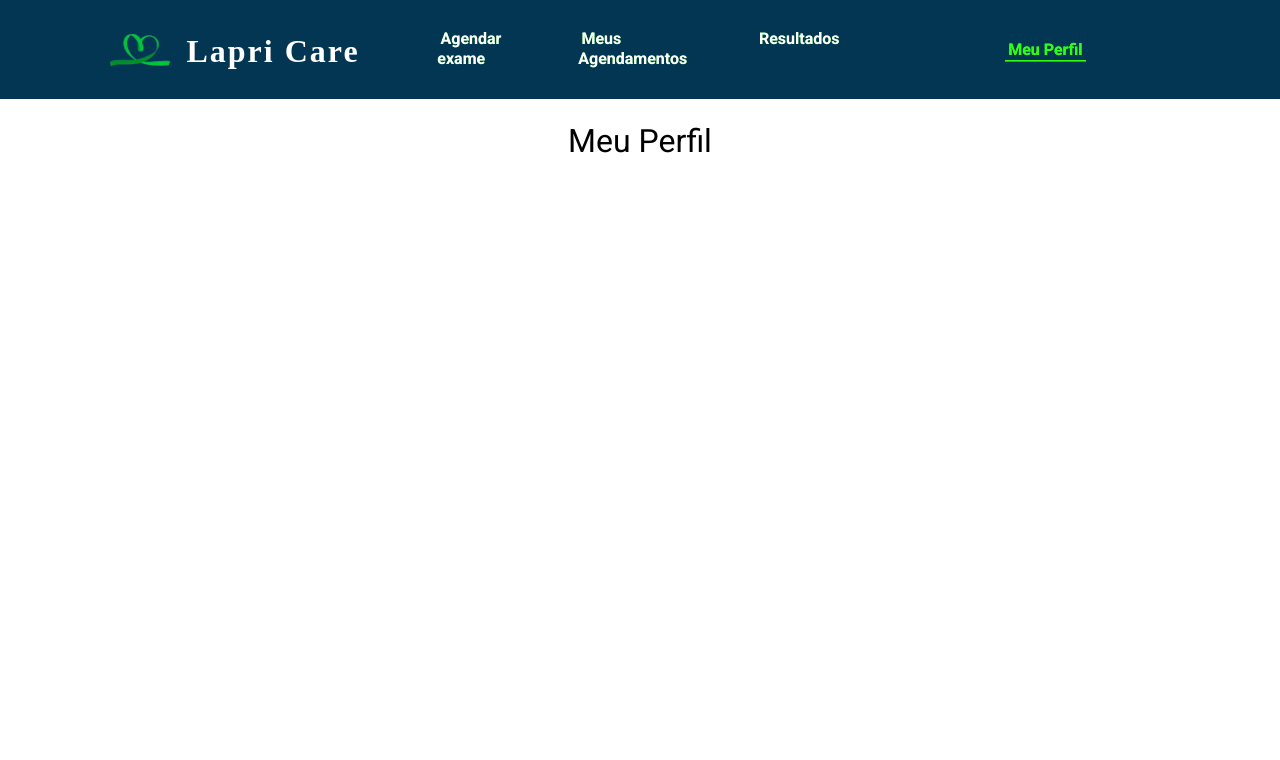
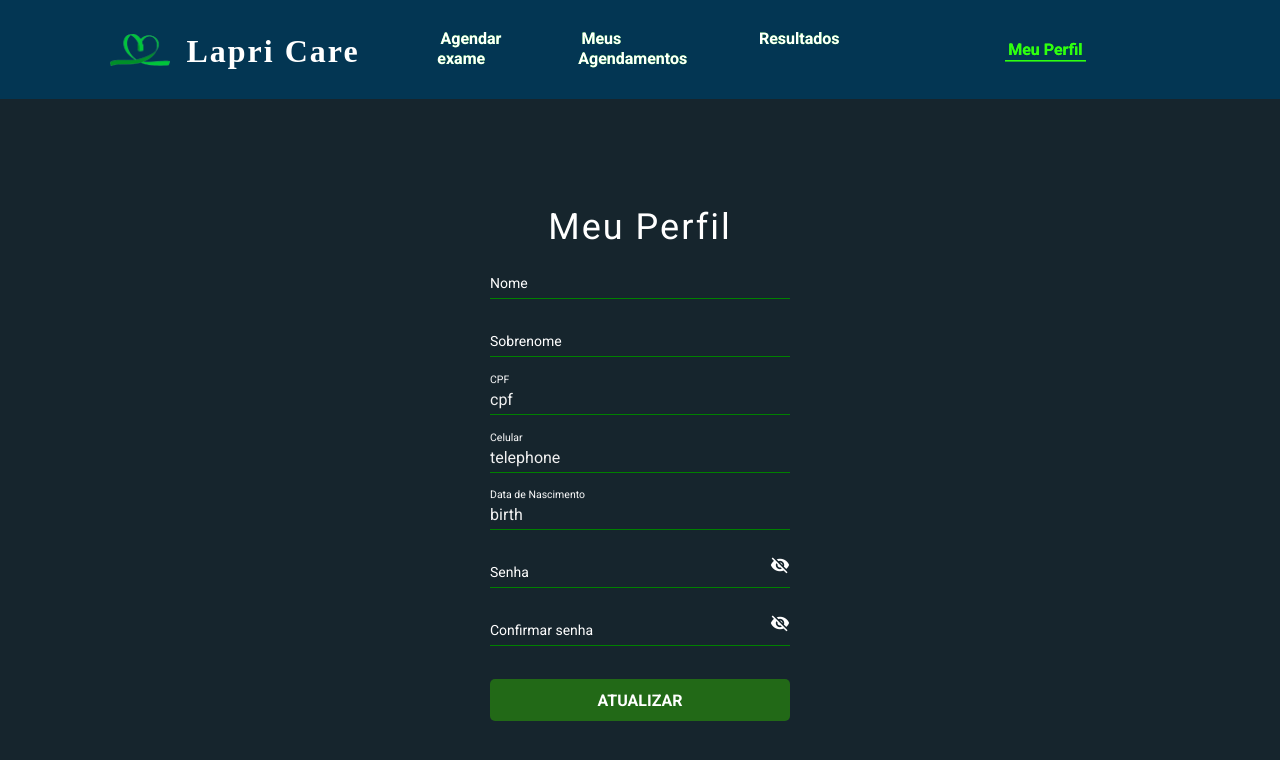
Before and after one commit to PedroBoscachi/Projeto-WEB, an Angular app in the folder Clinica/frontend/clinica/: page /meu-perfil in a window 1280 px wide. Shown: the top 760 px of the page. Built offline with nearby package versions, Linux system fonts and the light colour scheme; a web font is replaced by a local one; what ngx-mask would draw is missing.

Commit message:
Tela Meu Perfil criada

```diff
--- a/Clinica/frontend/clinica/src/app/app-routing.module.ts
+++ b/Clinica/frontend/clinica/src/app/app-routing.module.ts
@@ -32,6 +32,10 @@ const routes: Routes = [
         path: 'meu-perfil',
         component: MyProfileComponent,
       },
+      {
+        path: 'login',
+        component: SignupComponent,
+      }
     ],
   },
   { path: '**', component: NotFoundComponent },
--- a/Clinica/frontend/clinica/src/app/pages/master/master.component.css
+++ b/Clinica/frontend/clinica/src/app/pages/master/master.component.css
@@ -81,4 +81,5 @@ a {
 main {
   display: grid;
   place-items: center;
+  overflow-x: hidden;
 }
--- a/Clinica/frontend/clinica/src/app/pages/my-profile/my-profile.component.css
+++ b/Clinica/frontend/clinica/src/app/pages/my-profile/my-profile.component.css
@@ -1,5 +1,101 @@
-p {
-  color: black;
-  font-size: 2rem;
-  margin-top: 2rem;
+.container {
+  min-height: 100vh;
 }
+
+.background-image {
+  height: 100vh;
+  width: 100vw;
+  background-size: cover;
+  background-position: center;
+  background-repeat: no-repeat;
+}
+
+.overlay-color {
+  background-color: #16252D;
+  height: 100vh;
+  width: 100%;
+  display: flex;
+  justify-content: center;
+}
+
+main {
+  margin-top: 7rem;
+  width: 80%;
+  max-width: 300px;
+  display: flex;
+  flex-direction: column;
+  align-items: center;
+}
+
+#title {
+  color: #fff;
+  letter-spacing: 2px;
+  font-size: 2.25rem;
+}
+
+.form-wrapper {
+  display: flex;
+  flex-direction: column;
+  width: 100%;
+}
+
+.btn-show-password {
+  background-color: transparent;
+  box-shadow: 0;
+  border: 0;
+}
+
+.icon {
+  cursor: pointer;
+  color: #fff;
+}
+
+input,
+label {
+  color: #f0f0f0;
+  font-size: 1rem;
+}
+
+#welcome {
+  color: #fff;
+  margin-top: 1.5rem;
+}
+
+.btn-submit {
+  margin-top: 1rem;
+  padding: 0.7rem;
+  border-radius: 5px;
+  border: 0;
+  font-size: 1rem;
+  text-transform: uppercase;
+  font-weight: bold;
+  color: #fff;
+  background-color: #226917;
+  cursor: pointer;
+  transition: all ease 0.2s;
+}
+
+.btn-submit:hover {
+  filter: brightness(0.9);
+}
+
+.register-text {
+  margin-top: 1rem;
+  color: #fff;
+  font-size: 1rem;
+}
+
+::ng-deep .mat-focused .mat-form-field-label {
+  /*change color of label*/
+  color: green !important;
+ }
+
+ ::ng-deep.mat-form-field-underline {
+  /*change color of underline*/
+  background-color: green !important;
+}
+
+::ng-deep.mat-form-field-ripple {
+ /*change color of underline when focused*/
+ background-color: green !important;
+}
--- a/Clinica/frontend/clinica/src/app/pages/my-profile/my-profile.component.html
+++ b/Clinica/frontend/clinica/src/app/pages/my-profile/my-profile.component.html
@@ -1 +1,63 @@
-<p>Meu Perfil</p>
+<div class="container">
+    <div class="background-image">
+        <div class="overlay-color">
+            <main>
+
+                <h1 id="title">Meu Perfil</h1>
+
+                <form class="form-wrapper">
+
+                    <mat-form-field color="accent">
+                        <mat-label>Nome</mat-label>
+                        <input matInput value="" />
+                    </mat-form-field>
+
+                    <mat-form-field color="accent">
+                        <mat-label>Sobrenome</mat-label>
+                        <input matInput value="" />
+                    </mat-form-field>
+
+                    <mat-form-field color="accent">
+                        <mat-label>CPF</mat-label>
+                        <input matInput mask="000.000.000-00" placeholder="Ex. 123.456.789-01" value="cpf" />
+                    </mat-form-field>
+
+                    <mat-form-field color="accent">
+                        <mat-label>Celular</mat-label>
+                        <input matInput mask="(00) 00000-0000" placeholder="Ex. (11) 96491-8727" value="telephone" />
+                    </mat-form-field>
+
+                    <mat-form-field color="accent">
+                        <mat-label>Data de Nascimento</mat-label>
+                        <input matInput mask="00/00/0000" placeholder="Ex. 01/10/2002" value="birth" />
+                    </mat-form-field>
+
+                    <mat-form-field color="accent">
+                        <mat-label>Senha</mat-label>
+                        <input matInput [type]="hidePassword ? 'password' : 'text'" />
+                        <button class="btn-show-password" matSuffix (click)="hidePassword = !hidePassword"
+                            [attr.aria-label]="'Hide password'" [attr.aria-pressed]="hidePassword">
+                            <mat-icon class="icon">{{
+                                hidePassword ? "visibility_off" : "visibility"
+                                }}</mat-icon>
+                        </button>
+                    </mat-form-field>
+
+                    <mat-form-field color="accent">
+                        <mat-label>Confirmar senha</mat-label>
+                        <input matInput [type]="hideConfirmPassword ? 'password' : 'text'" />
+                        <button class="btn-show-password" matSuffix (click)="hideConfirmPassword = !hideConfirmPassword"
+                            [attr.aria-label]="'Hide password'" [attr.aria-pressed]="hideConfirmPassword">
+                            <mat-icon class="icon">{{
+                                hideConfirmPassword ? "visibility_off" : "visibility"
+                                }}</mat-icon>
+                        </button>
+
+                    </mat-form-field>
+                    <button class="btn-submit">Atualizar</button>
+                </form>
+
+            </main>
+        </div>
+    </div>
+</div>
--- a/Clinica/frontend/clinica/src/app/pages/my-profile/my-profile.component.ts
+++ b/Clinica/frontend/clinica/src/app/pages/my-profile/my-profile.component.ts
@@ -6,7 +6,8 @@ import { Component, OnInit } from '@angular/core';
   styleUrls: ['./my-profile.component.css']
 })
 export class MyProfileComponent implements OnInit {
-
+  hidePassword = true;
+  hideConfirmPassword : boolean = true;
   constructor() { }
 
   ngOnInit(): void {
```
Also changed, not shown: 2 other files (tests, documents, lock files or other folders).
